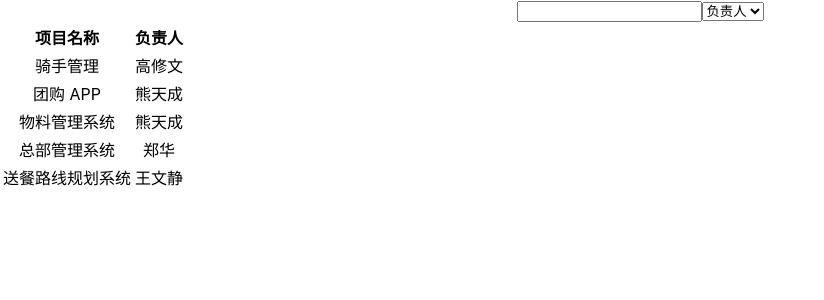
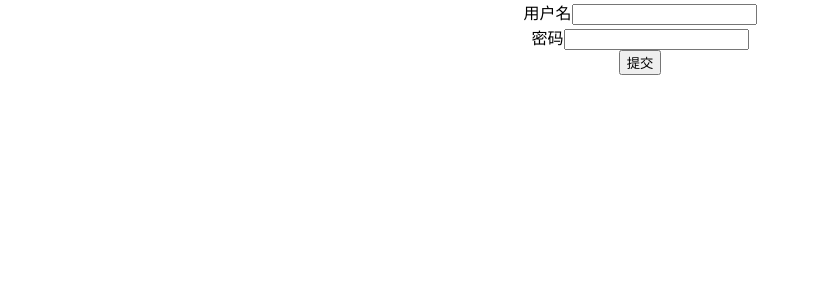
Before and after one commit to rick-liyue-huang/Jira-Simulation-React, a React (Create React App) app: page / in a window 1280 px wide. Shown: the top 300 px of the page, without its empty margins (0-824 px from the left). Built offline with nearby package versions, Linux system fonts and the light colour scheme; data requests are answered from the project's data file.

Commit message:
feat: using middlewares in json-server to realize backend

```diff
--- a/package.json
+++ b/package.json
@@ -10,6 +10,7 @@
     "@types/node": "^12.0.0",
     "@types/react": "^17.0.0",
     "@types/react-dom": "^17.0.0",
+    "jira-dev-tool": "^1.7.61",
     "qs": "^6.7.0",
     "react": "^17.0.2",
     "react-dom": "^17.0.2",
@@ -23,7 +24,7 @@
     "test": "react-scripts test",
     "eject": "react-scripts eject",
     "prepare": "husky install",
-    "json-server": "json-server __json_server_mock__/db.json --watch --port 3001"
+    "json-server": "json-server ./__json_server_mock__/db.json --watch --port 3001 --middlewares ./__json_server_mock__/middlewares.js"
   },
   "eslintConfig": {
     "extends": [
@@ -54,5 +55,8 @@
   },
   "lint-staged": {
     "*.{js,css,md,ts,tsx}": "prettier --write"
+  },
+  "msw": {
+    "workerDirectory": "public"
   }
 }
--- a/src/App.tsx
+++ b/src/App.tsx
@@ -2,11 +2,13 @@
 import logo from "./logo.svg";
 import "./App.css";
 import { ProjectList } from "./screens/projectList";
+import { LoginScreen } from "./screens/login";
 
 function App() {
   return (
     <div className="App">
-      <ProjectList />
+      {/*<ProjectList />*/}
+      <LoginScreen />
     </div>
   );
 }
--- /dev/null
+++ b/src/screens/login/index.tsx
@@ -0,0 +1,39 @@
+import * as React from "react";
+import { FormEvent } from "react";
+
+const apiURL = process.env.REACT_APP_API_URL;
+
+export const LoginScreen = () => {
+  const handleLogin = (param: { username: string; password: string }) => {
+    fetch(`${apiURL}/login`, {
+      method: "POST",
+      headers: {
+        "Content-Type": "application/json",
+      },
+      body: JSON.stringify(param),
+    }).then(async (res) => {
+      if (res.ok) {
+      }
+    });
+  };
+
+  const handleSubmit = (evt: FormEvent<HTMLFormElement>) => {
+    evt.preventDefault();
+    const username = (evt.currentTarget.elements[0] as HTMLInputElement).value;
+    const password = (evt.currentTarget.elements[1] as HTMLInputElement).value;
+    handleLogin({ username, password });
+  };
+  return (
+    <form onSubmit={handleSubmit}>
+      <div>
+        <label htmlFor="username">用户名</label>
+        <input type="text" id={"username"} />
+      </div>
+      <div>
+        <label htmlFor="password">密码</label>
+        <input type="password" id={"password"} />
+      </div>
+      <button type={"submit"}>提交</button>
+    </form>
+  );
+};
```
Also changed, not shown: __json_server_mock__/middlewares.js (added, +16 -0 lines), src/index.tsx (+7 -6 lines), 1 other file (tests, documents, lock files or other folders).
